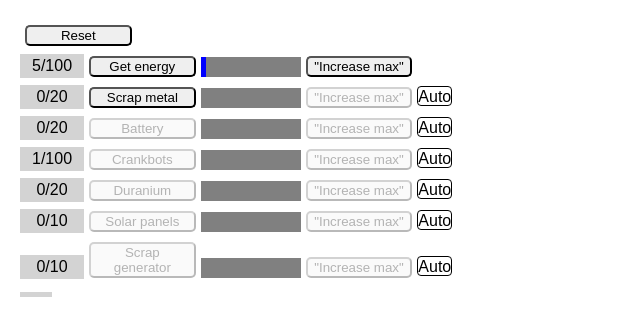
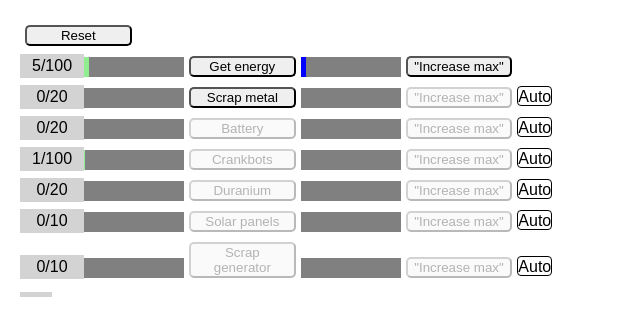
Before and after one commit to JasminHT/incremental-react, a React (Create React App) app: page / in a window 1280 px wide. Shown: the top 336 px of the page, without its empty margins (0-640 px from the left). Built offline with nearby package versions, Linux system fonts and the light colour scheme.

Commit message:
Add a bar to show total resources

```diff
--- a/src/components/Counter.js
+++ b/src/components/Counter.js
@@ -1,11 +1,14 @@
 import React from 'react';
-
+import LoadBar from './LoadBar.js';
 
 export default function Button ({value, max}) {
 
   return (
-        <div className='Counter'>
-          {value}/{max}
-        </div>
+        <>
+          <div className='Counter'>
+            {value}/{max}
+          </div>
+          <LoadBar progress={value} totalProgress={max}  />
+        </>
         );
 }
--- a/src/components/Fabricator.js
+++ b/src/components/Fabricator.js
@@ -26,6 +26,7 @@ export default function Fabricator( {type, label, color} ) {
 
   const totalProgress = 100;
 
+  //Button becomes grayed out and cannot be clicked
   function buttonDisabled() {
     if (!affordCost()) return true;
     if (isBuilding) return true;
@@ -36,8 +37,8 @@ export default function Fabricator( {type, label, color} ) {
 
   function start() {
     if (resourceMax >= resource + 1) {
+      setBuilding( true );
       payCost();
-      setBuilding( true );
     }
   }
 
@@ -48,11 +49,13 @@ export default function Fabricator( {type, label, color} ) {
     setBuilding( false );
   }
 
+  //Automatically start fabricating if toggle is on and resources available
   useEffect(() => {
     if (autoFabricate && !buttonDisabled()) {
+      console.log('autostart'); //this is launching multiple times
       start();
     }
-  }, [autoFabricate, isBuilding, resource, resourceMax, gameState]);
+  }, [autoFabricate, isBuilding, gameState]);
 
 
   useInterval(step, isBuilding ? 20 : null);
@@ -71,15 +74,10 @@ export default function Fabricator( {type, label, color} ) {
 
       { (isBuilding) ?
 
-        <BoostButton
-          type={type}
-          progress={progress}
-          setProgress={setProgress}/>
-      :
+        <BoostButton type={type} progress={progress} setProgress={setProgress}/>
+      :  //One or the
         <Button
-          hoverText={getCost()}
-          hoverColor={buttonDisabled() ? 'red':'black'}
-          disabled={buttonDisabled()}
+          hoverText={getCost()} hoverColor={buttonDisabled() ? 'red':'black'} disabled={buttonDisabled()}
           onClick={start} >
             {label}
           </Button>
```
